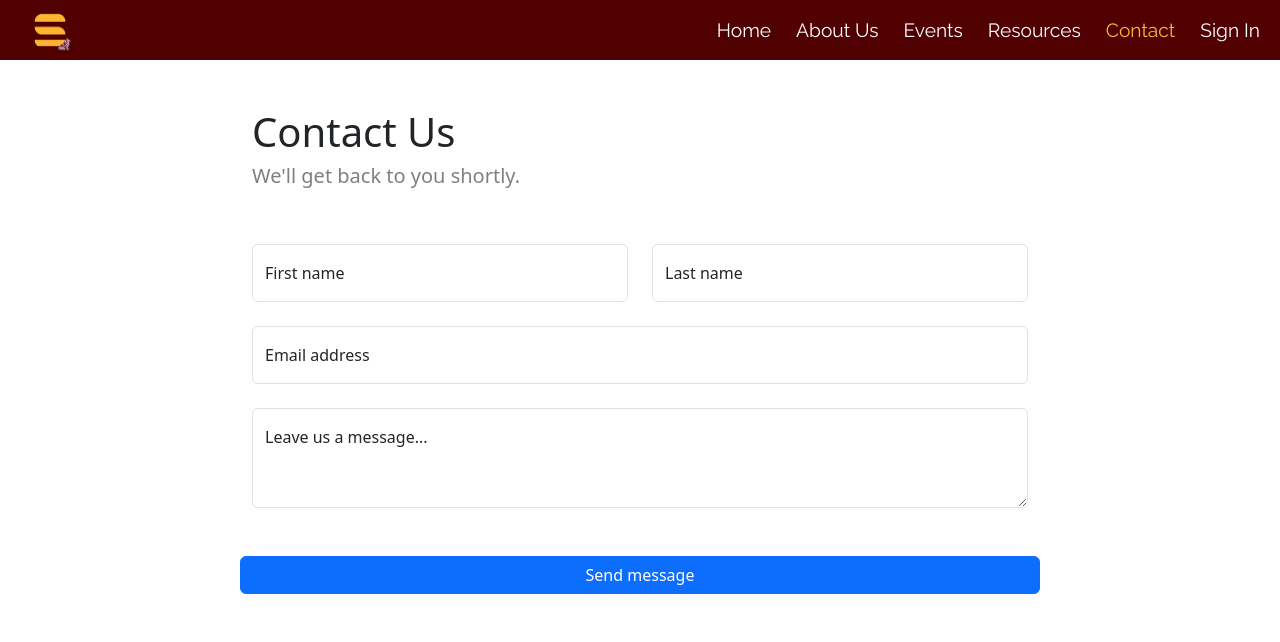
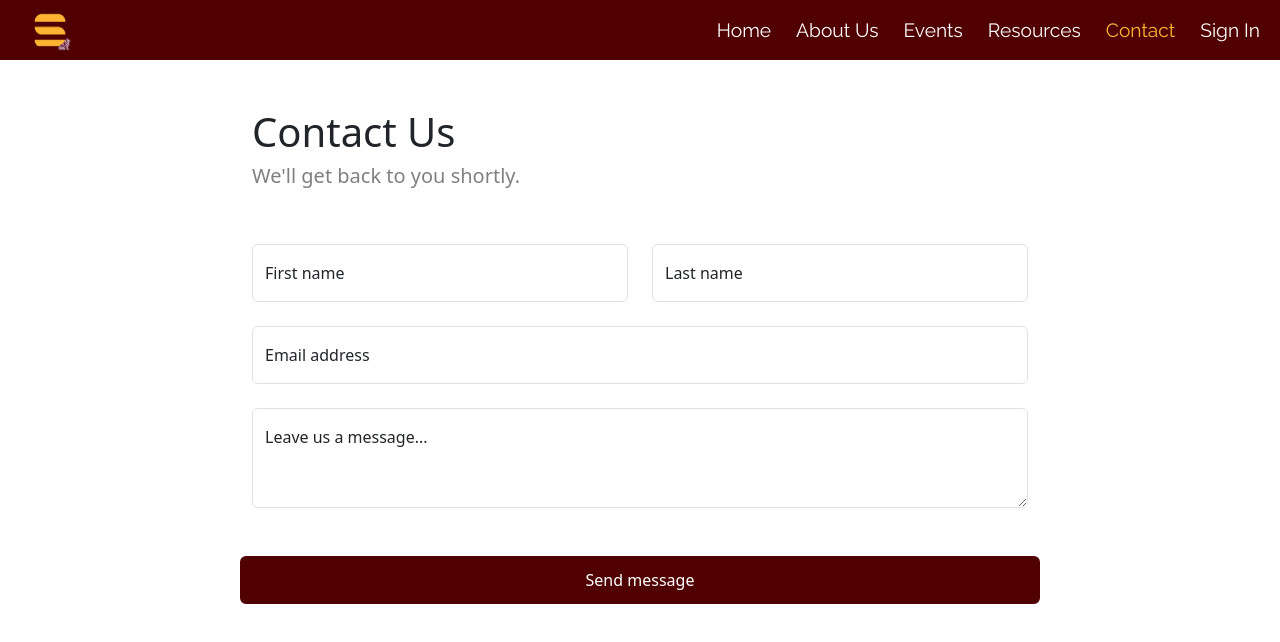
Before and after one commit to TAMUColorStack/ColorStackWebsite, a React (Vite) app in the folder frontend/: page /contact in a window 1280 px wide. Shown: the top 642 px of the page. Built offline with nearby package versions, Linux system fonts and the light colour scheme.

Commit message:
chore: finished contact page functionality, INCLUDING email and fallback page.

```diff
--- a/frontend/src/App.css
+++ b/frontend/src/App.css
@@ -5,6 +5,11 @@
     /* overflow: hidden; */ /* <-- what is the point of this? */
     box-sizing: border-box;
 }
+
+:root {
+    --bs-primary: #500000; /* Replace with your desired color */
+}
+
 .navbar {
     background-color: #500000;
     display: flex;
--- a/frontend/src/App.jsx
+++ b/frontend/src/App.jsx
@@ -5,6 +5,7 @@ import About from './pages/about/about.jsx';
 import Events from './pages/events/events.jsx';
 import Resources from './pages/resources/resources.jsx';
 import Contact from './pages/contact/contact.jsx';
+import ContactThanks from './pages/contact/contactThanks.jsx'
 import SignIn from './pages/signin/signin.jsx';
 import Home from './pages/home/home.jsx';
 
@@ -36,6 +37,7 @@ function App() {
           <Route path="/events" element={<Events />} />
           <Route path="/resources" element={<Resources />} />
           <Route path="/contact" element={<Contact />} />
+          <Route path="/contactThanks" element={<ContactThanks />} />
           <Route path="/sign-in" element={<SignIn />} />
         </Routes>
       </main>
--- a/frontend/src/pages/contact/contact.css
+++ b/frontend/src/pages/contact/contact.css
@@ -1,7 +1,31 @@
 #subContactUsText{
+    color: gray
+}
+#subContactThanksText{
     color: gray
 }
 .narrow-container {
     max-width: 800px; /* Set the width you want */
     margin: 0 auto;   /* Center the container */
-  }
+}
+
+#submitButtom{
+    background-color: #800000;
+    color: #ffffff;
+}
+
+.btn-primary {
+    background-color: var(--bs-primary);
+    border-color: var(--bs-primary);
+    border-width: 6px;
+    color: #ffffff;
+}
+
+.btn-primary:hover,
+.btn-primary:focus,
+.btn-primary:active {
+    background-color: var(--bs-primary) !important;
+    border-color: var(--bs-primary) !important;
+    border-width: 6px;
+    color: #ffffff !important;
+}
--- a/frontend/src/pages/contact/contact.jsx
+++ b/frontend/src/pages/contact/contact.jsx
@@ -1,24 +1,37 @@
+import React, { useState } from 'react';
 import './contact.css';
 
 
 export default function Contact() {
+    const [clicked, setClicked] = useState(false);
+
+    function handleClick(event) {
+        console.log("clicked");
+        event.preventDefault();
+
+    }
+
+    const email_address = "reniw40453@edectus.com";
+    const fallback = "http://localhost:5173/contactThanks";
+
+
     return (
         <>
             <div class="container narrow-container mt-5">
                 <h1 id="contactUsText">Contact Us</h1>
                 <h5 id="subContactUsText">We'll get back to you shortly.</h5>
             </div>
-            <form className="container narrow-container">
+            <form action={`https://formsubmit.co/${email_address}`} method="POST" className="container narrow-container">
                 <div className="row">
                     <div className="col-md-6">
                         <div className="form-floating mb-4 mt-5">
-                            <input type="text" className="form-control" id="floatingFirstName" placeholder="First name"/>
+                            <input name="text" type="text" className="form-control" id="floatingFirstName" placeholder="First name"/>
                             <label htmlFor="floatingFirstName">First name</label>
                         </div>
                     </div>
                     <div className="col-md-6">
                         <div className="form-floating mb-4 mt-5">
-                            <input type="text" className="form-control" id="floatingLastName" placeholder="Last name"/>
+                            <input name="text" type="text" className="form-control" id="floatingLastName" placeholder="Last name"/>
                             <label htmlFor="floatingLastName">Last name</label>
                         </div>
                     </div>
@@ -26,19 +39,23 @@ export default function Contact() {
                 <div className="row">
                     <div className="col-12">
                         <div className="form-floating mb-4">
-                            <input type="email" className="form-control" id="floatingEmail" placeholder="name@example.com"/>
+                            <input name="text" type="email" className="form-control" id="floatingEmail" placeholder="name@example.com"/>
                             <label htmlFor="floatingEmail">Email address</label>
                         </div>
                     </div>
                     <div className="col-12">
                         <div className="form-floating mb-5">
-                            <textarea className="form-control" id="floatingMessage" placeholder="Leave us a message..." style={{ height: '100px' }}></textarea>
+                            <textarea name="text" className="form-control" id="floatingMessage" placeholder="Leave us a message..." style={{ height: '100px' }}></textarea>
                             <label htmlFor="floatingMessage">Leave us a message...</label>
                         </div>
                     </div>
                 </div>
                 <div className="row">
-                    <button type="submit" class="btn btn-primary mb-3">Send message</button>
+                    <button type="submit" id="submitButton" class="btn btn-primary mb-3">
+                        Send message
+                    </button>
+                    <input type="hidden" name="_next" value={fallback}></input>
+                    <input type="hidden" name="_captcha" value="false"></input>
                 </div>
             </form>
         </>
--- /dev/null
+++ b/frontend/src/pages/contact/contactThanks.jsx
@@ -0,0 +1,13 @@
+import React from 'react';
+import './contact.css';
+
+const ContactThanks = () => {
+    return (
+        <div class="container narrow-container mt-5">
+            <h1 id="contactThanksText">Thank you!</h1>
+            <h5 id="subContactThanksText">We will respond as soon as possible.</h5>
+        </div>
+    );
+};
+
+export default ContactThanks;
```
